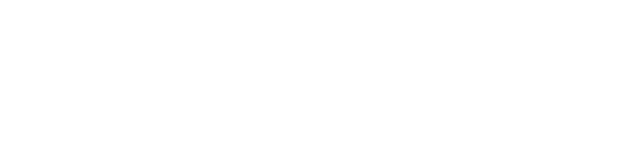
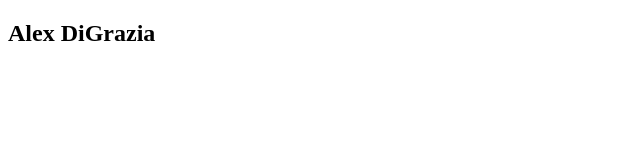
Before and after one commit to AlexDiGrazia/foobar, a plain HTML site: page index.html in a window 1280 px wide. Shown: the whole page, without its empty margins (0-640 px from the left). Drawn offline with Linux system fonts and the light colour scheme.

Commit message:
update h2 with my name

```diff
--- a/index.html
+++ b/index.html
@@ -7,6 +7,6 @@
   <title>Document</title>
 </head>
 <body>
-  <h2></h2>
+  <h2>Alex DiGrazia</h2>
 </body>
 </html>
```
